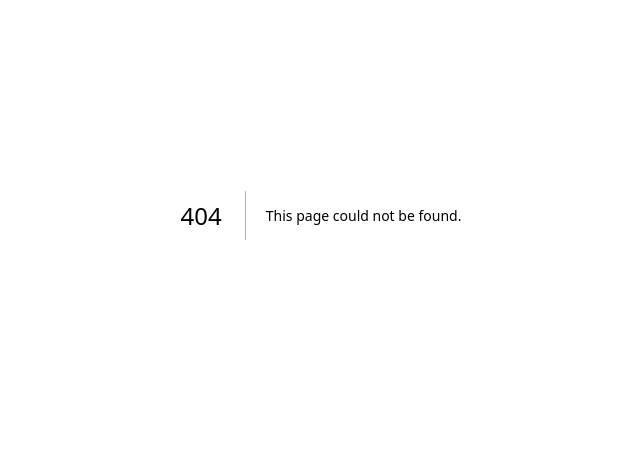
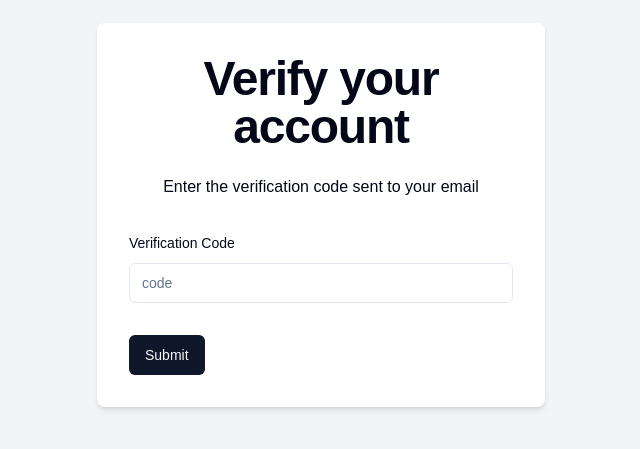
Before and after one commit to ahad-iftikhar/mystery-message, a Next.js app: page /verify/1 in a window 1280 px wide. Before the commit this address had no page. Shown: the part 185-634 px from the top of the page, without its empty margins (319-959 px from the left). Built offline with nearby package versions, Linux system fonts and the light colour scheme.

Commit message:
User verification frontend

```diff
--- /dev/null
+++ b/src/app/(auth)/verify/[username]/page.tsx
@@ -0,0 +1,88 @@
+"use client";
+
+import { Button } from "@/components/ui/button";
+import {
+  Form,
+  FormControl,
+  FormField,
+  FormItem,
+  FormLabel,
+  FormMessage,
+} from "@/components/ui/form";
+import { Input } from "@/components/ui/input";
+import { useToast } from "@/hooks/use-toast";
+import { verifySchema } from "@/schemas/verifySchema";
+import { ApiResponse } from "@/types/ApiResponse";
+import { zodResolver } from "@hookform/resolvers/zod";
+import axios, { AxiosError } from "axios";
+import { useParams, useRouter } from "next/navigation";
+import { useForm } from "react-hook-form";
+import * as z from "zod";
+
+const verifyAccount = () => {
+  const router = useRouter();
+  const params = useParams<{ username: string }>();
+  const { toast } = useToast();
+
+  const register = useForm<z.infer<typeof verifySchema>>({
+    resolver: zodResolver(verifySchema),
+  });
+
+  const onSubmit = async (data: z.infer<typeof verifySchema>) => {
+    try {
+      const response = await axios.post("/api/verify-code", {
+        username: params.username,
+        code: data.code,
+      });
+
+      toast({ title: "Success", description: response.data.message });
+      router.replace("/sign-in");
+    } catch (error) {
+      console.error("Error in verification of user", error);
+      const axiosError = error as AxiosError<ApiResponse>;
+
+      toast({
+        title: "Verification failed",
+        description: axiosError.response?.data.message,
+        variant: "destructive",
+      });
+    }
+  };
+
+  return (
+    <div className="flex justify-center items-center min-h-screen bg-gray-100">
+      <div className="w-full max-w-md p-8 space-y-8 bg-white rounded-lg shadow-md">
+        <div className="text-center">
+          <h1 className="text-4xl font-extrabold tracking-tight lg:text-5xl mb-6">
+            Verify your account
+          </h1>
+          <p className="mb-4">Enter the verification code sent to your email</p>
+        </div>
+        <Form {...register}>
+          <form
+            onSubmit={register.handleSubmit(onSubmit)}
+            className="space-y-8"
+          >
+            <FormField
+              control={register.control}
+              name="code"
+              render={({ field }) => (
+                <FormItem>
+                  <FormLabel>Verification Code</FormLabel>
+                  <FormControl>
+                    <Input placeholder="code" {...field} />
+                  </FormControl>
+
+                  <FormMessage />
+                </FormItem>
+              )}
+            />
+            <Button type="submit">Submit</Button>
+          </form>
+        </Form>
+      </div>
+    </div>
+  );
+};
+
+export default verifyAccount;
```
